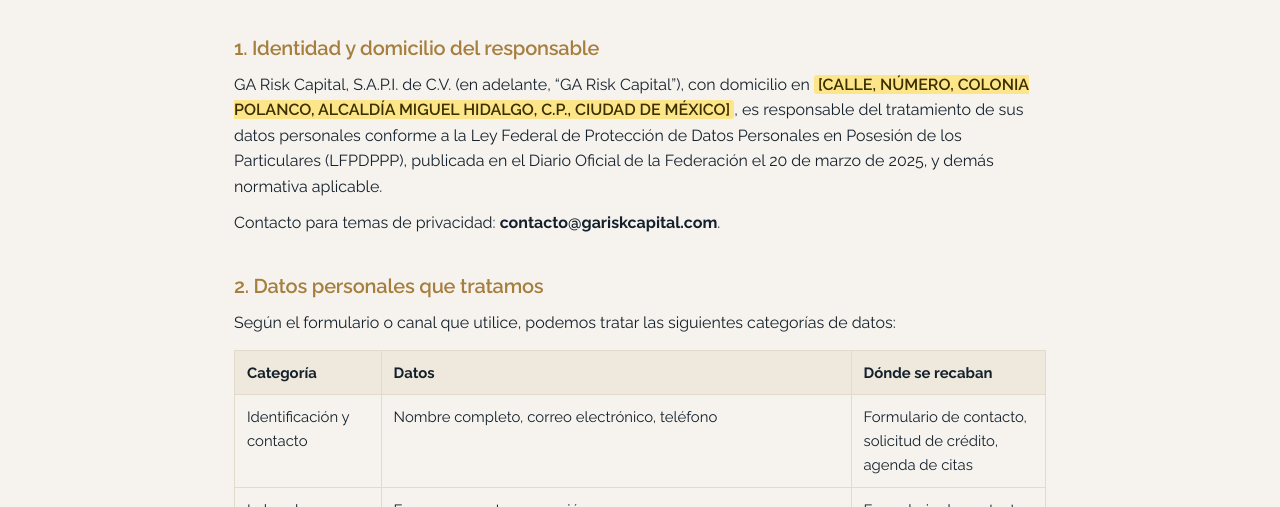
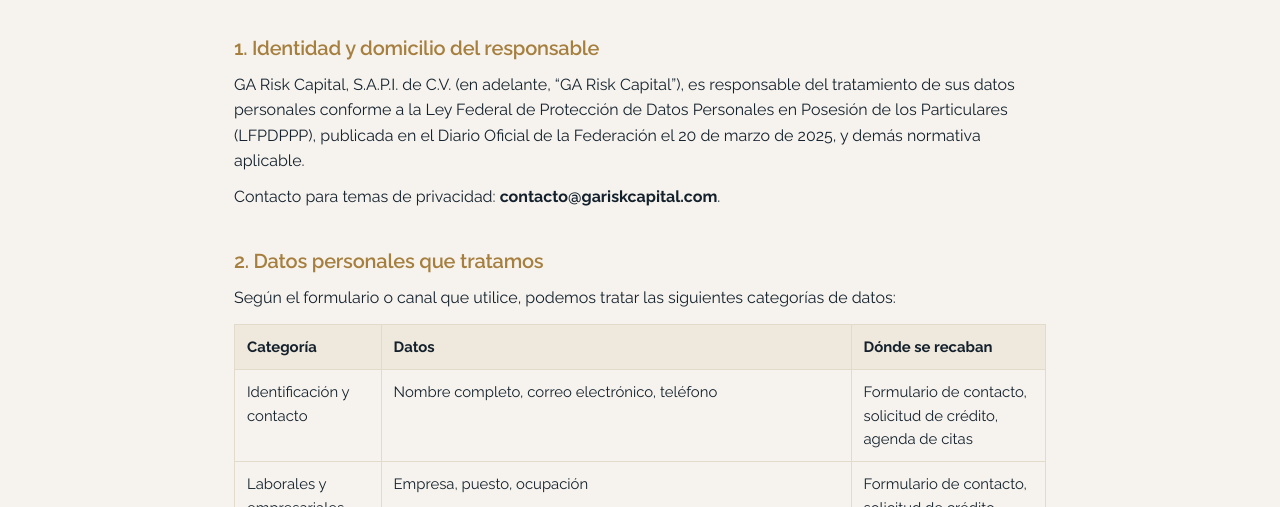
Before and after one commit to GPLATINO-REPOS/gariskcapital, a plain HTML site: page site/aviso-privacidad/index.html in a window 1280 px wide. Shown: the part 293-800 px from the top of the page. Drawn offline with Linux system fonts and the light colour scheme.

Commit message:
Aviso de privacidad: quitar domicilio pendiente
Co-Authored-By: Claude Opus 5.5 <noreply@anthropic.com>
Claude-Session: https://claude.ai/code/session_01QjDFzPkfBq13RQzxuXULQd

```diff
--- a/site/aviso-privacidad/index.html
+++ b/site/aviso-privacidad/index.html
@@ -38,7 +38,7 @@
   <p class="updated">Última actualización: 17 de noviembre de 2026</p>
 
   <h2>1. Identidad y domicilio del responsable</h2>
-  <p>GA Risk Capital, S.A.P.I. de C.V. (en adelante, “GA Risk Capital”), con domicilio en <span class="pend">[CALLE, NÚMERO, COLONIA POLANCO, ALCALDÍA MIGUEL HIDALGO, C.P., CIUDAD DE MÉXICO]</span>, es responsable del tratamiento de sus datos personales conforme a la Ley Federal de Protección de Datos Personales en Posesión de los Particulares (LFPDPPP), publicada en el Diario Oficial de la Federación el 20 de marzo de 2025, y demás normativa aplicable.</p>
+  <p>GA Risk Capital, S.A.P.I. de C.V. (en adelante, “GA Risk Capital”), es responsable del tratamiento de sus datos personales conforme a la Ley Federal de Protección de Datos Personales en Posesión de los Particulares (LFPDPPP), publicada en el Diario Oficial de la Federación el 20 de marzo de 2025, y demás normativa aplicable.</p>
   <p>Contacto para temas de privacidad: <strong>contacto@gariskcapital.com</strong>.</p>
 
   <h2>2. Datos personales que tratamos</h2>
```
